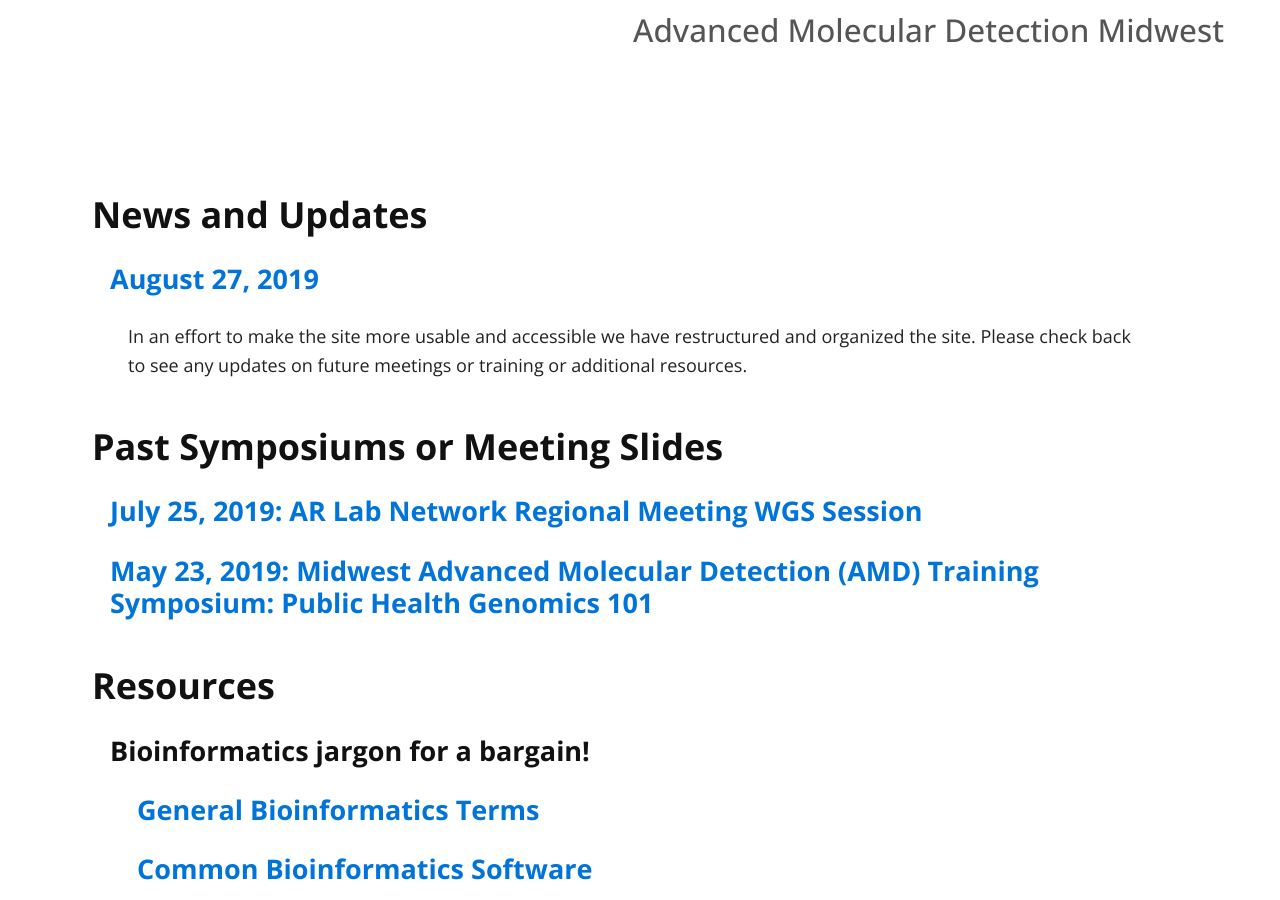
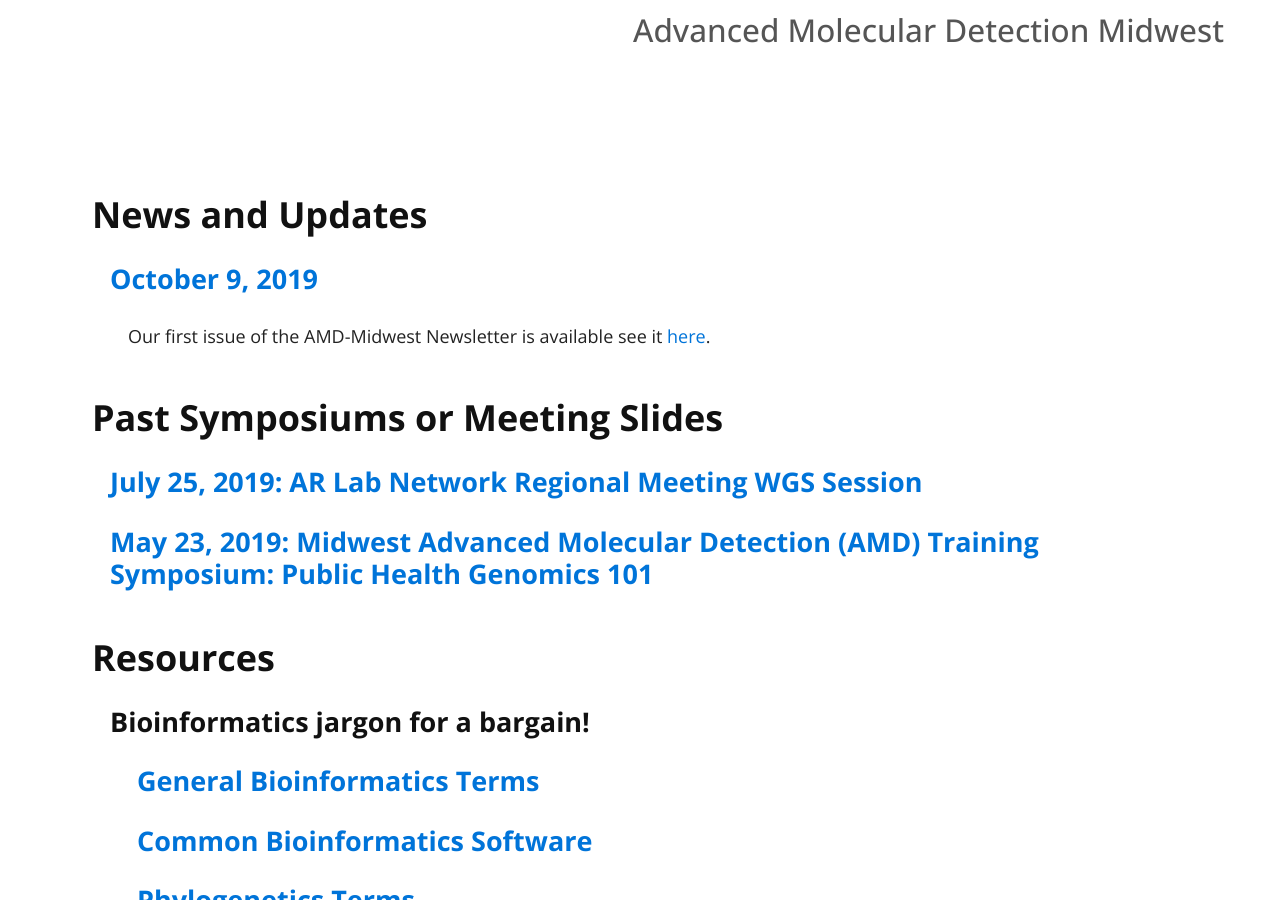
Before and after one commit to StaPH-B/midwest-region, a Jekyll site: the page built from index.md, in a window 1280 px wide and 900 px high, scrolled down 380 px. Built offline with Jekyll 4.4.1, drawn with Linux system fonts in a browser that asks for light colours; nearby versions of some CDN libraries; our own code applies the rules of GitHub Pages for plain Markdown files.

Commit message:
added october newsletter

```diff
--- a/index.md
+++ b/index.md
@@ -6,8 +6,8 @@ layout: default
 
 
 ### News and Updates
-#### [August 27, 2019](#news-and-updates)
-In an effort to make the site more usable and accessible we have restructured and organized the site. Please check back to see any updates on future meetings or training or additional resources.
+#### [October 9, 2019](#news-and-updates)
+Our first issue of the AMD-Midwest Newsletter is available see it [here](https://staph-b.github.io/midwest-region/newsletters/2019-10_newsletter.pdf).
 
 ### Past Symposiums or Meeting Slides
 #### [July 25, 2019: AR Lab Network Regional Meeting WGS Session](https://staph-b.github.io/midwest-region/190725_arln_meeting.html)
```
Also changed, not shown: newsletters.md (added, +7 -0 lines), 1 other file.
